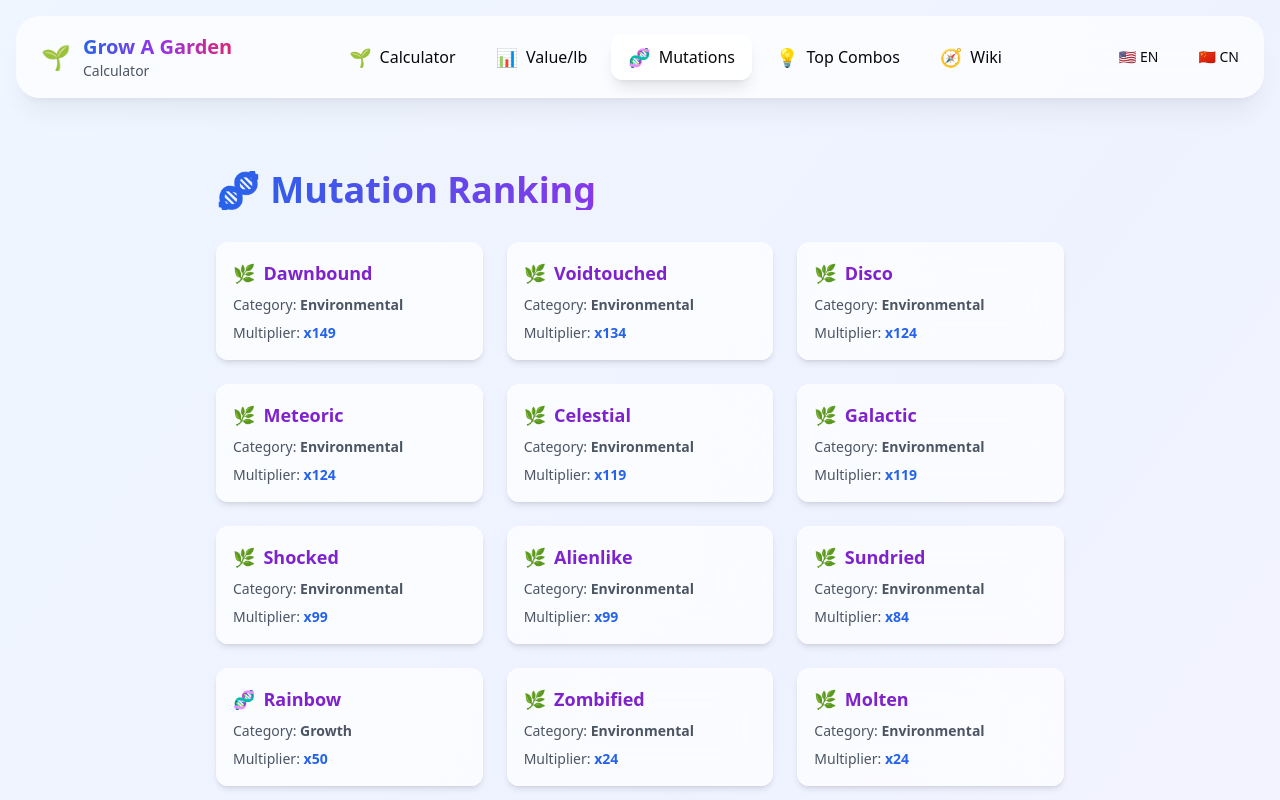
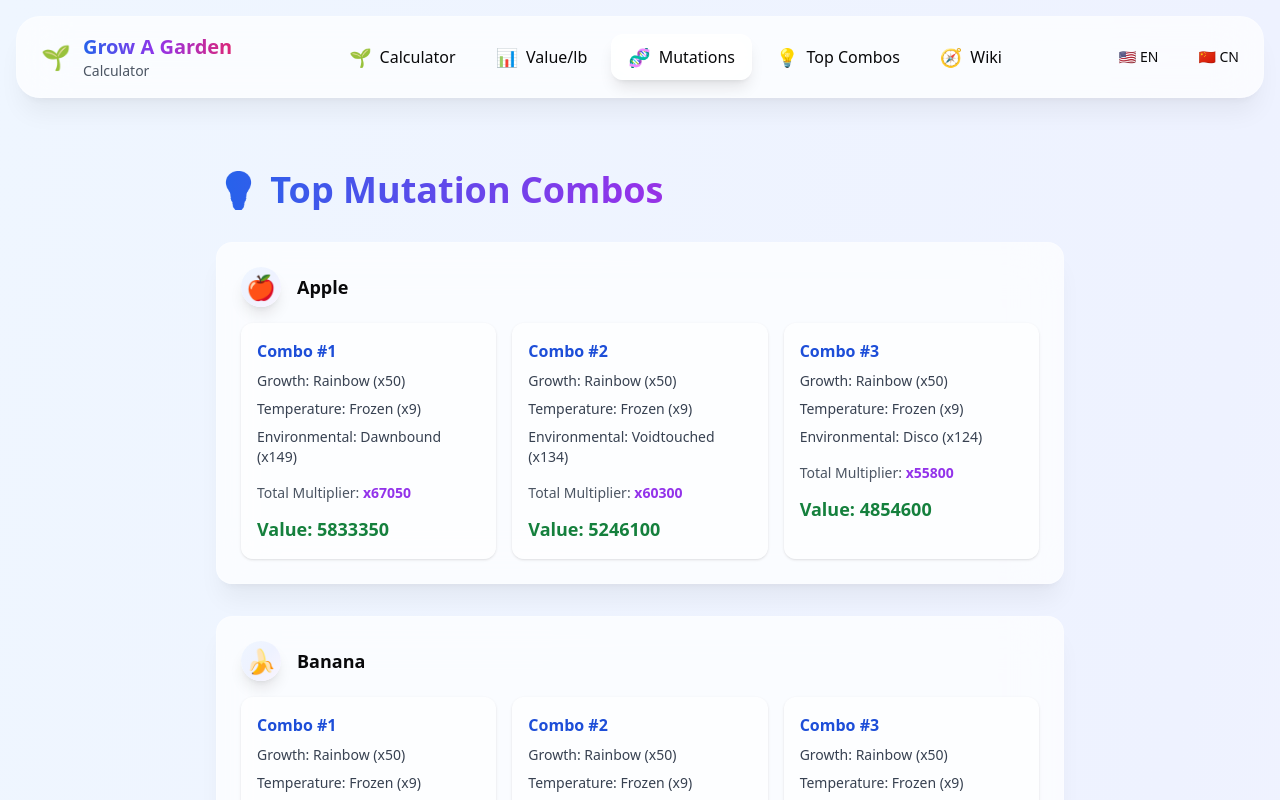
Before and after one commit to linshen005/grow-garden-calculator, a Next.js app: page /mutation-ranking in a window 1280 px wide. Shown: the top 800 px of the page. Built offline with nearby package versions, Linux system fonts and the light colour scheme.

Commit message:
feat: fix build errors and update pages

```diff
--- a/src/app/mutation-ranking/page.tsx
+++ b/src/app/mutation-ranking/page.tsx
@@ -1,31 +1,35 @@
-// 🧬 Mutation Ranking 页面：展示所有 mutation 排行榜
+// 💡 Top Mutation Combos 页面：展示每个作物的最强 mutation 组合
 'use client';
-import { mutations } from '@/lib/data';
+import { crops, getTopMutationCombos } from '@/lib/data';
 
-const categoryMap: Record<string, { label: string; emoji: string }> = {
-  growth: { label: 'Growth', emoji: '🧬' },
-  temperature: { label: 'Temperature', emoji: '❄️' },
-  environmental: { label: 'Environmental', emoji: '🌿' },
-};
-
-export default function MutationRankingPage() {
-  const sorted = [...mutations].sort((a, b) => b.multiplier - a.multiplier);
+export default function TopCombosPage() {
   return (
     <div className="max-w-4xl mx-auto px-6 py-10 space-y-8">
-      <h1 className="text-4xl font-bold gradient-text mb-8">🧬 Mutation Ranking</h1>
-      <div className="grid grid-cols-1 sm:grid-cols-2 md:grid-cols-3 gap-6">
-        {sorted.map((mutation) => {
-          const { label, emoji } = categoryMap[mutation.category];
+      <h1 className="text-4xl font-bold gradient-text mb-8">💡 Top Mutation Combos</h1>
+      <div className="space-y-8">
+        {crops.map((crop) => {
+          const combos = getTopMutationCombos(crop, 3);
           return (
-            <div key={mutation.id} className="glass-card rounded-xl shadow-md p-4 flex flex-col items-start space-y-2 text-left">
-              <div className="text-lg font-bold text-purple-700 flex items-center gap-2">
-                <span>{emoji}</span> {mutation.name}
+            <div key={crop.id} className="glass-card rounded-2xl p-6">
+              <div className="flex items-center gap-4 mb-4">
+                <div className={`w-10 h-10 rounded-full bg-gradient-to-br ${crop.color} flex items-center justify-center text-2xl shadow-lg`}>
+                  {crop.emoji}
+                </div>
+                <div>
+                  <div className="font-bold text-lg">{crop.name}</div>
+                </div>
               </div>
-              <div className="text-sm text-gray-600 font-medium">
-                Category: <span className="font-semibold">{label}</span>
-              </div>
-              <div className="text-sm text-gray-600 font-medium">
-                Multiplier: <span className="font-bold text-blue-600">x{mutation.multiplier}</span>
+              <div className="grid grid-cols-1 md:grid-cols-3 gap-4">
+                {combos.map((combo, idx) => (
+                  <div key={idx} className="bg-white/60 rounded-xl p-4 flex flex-col gap-2 shadow">
+                    <div className="font-semibold text-blue-700">Combo #{idx + 1}</div>
+                    <div className="text-sm text-gray-700">Growth: {combo.growth.name} (x{combo.growth.multiplier})</div>
+                    <div className="text-sm text-gray-700">Temperature: {combo.temperature.name} (x{combo.temperature.multiplier})</div>
+                    <div className="text-sm text-gray-700">Environmental: {combo.environmental.name} (x{combo.environmental.multiplier})</div>
+                    <div className="text-sm text-gray-600 mt-2">Total Multiplier: <span className="font-bold text-purple-600">x{combo.totalMultiplier}</span></div>
+                    <div className="text-lg font-bold text-green-700 mt-1">Value: {combo.value}</div>
+                  </div>
+                ))}
               </div>
             </div>
           );
--- a/src/app/top-combos/page.tsx
+++ b/src/app/top-combos/page.tsx
@@ -1,35 +1,39 @@
-{
-  "name": "nextjs-shadcn",
-  "version": "0.1.0",
-  "private": true,
-  "scripts": {
-    "dev": "next dev",
-    "build": "next build",
-    "start": "next start",
-    "lint": "biome lint --write && tsc --noEmit",
-    "format": "biome format --write"
-  },
-  "dependencies": {
-    "class-variance-authority": "^0.7.1",
-    "clsx": "^2.1.1",
-    "lucide-react": "^0.475.0",
-    "next": "^15.3.2",
-    "react": "^18.3.1",
-    "react-dom": "^18.3.1",
-    "tailwind-merge": "^3.3.0",
-    "tailwindcss-animate": "^1.0.7"
-  },
-  "devDependencies": {
-    "@eslint/eslintrc": "^3.3.1",
-    "@biomejs/biome": "1.9.4",
-    "@types/node": "^20.17.50",
-    "@types/react": "^18.3.22",
-    "@types/react-dom": "^18.3.7",
-    "bippy": "^0.3.16",
-    "eslint": "^9.27.0",
-    "eslint-config-next": "15.1.7",
-    "postcss": "^8.5.3",
-    "tailwindcss": "^3.4.17",
-    "typescript": "^5.8.3"
-  }
+'use client';
+import { crops, getTopMutationCombos } from '@/lib/data';
+
+export default function TopCombosPage() {
+  return (
+    <div className="max-w-4xl mx-auto px-6 py-10 space-y-8">
+      <h1 className="text-4xl font-bold gradient-text mb-8">💡 Top Mutation Combos</h1>
+      <div className="space-y-8">
+        {crops.map((crop) => {
+          const combos = getTopMutationCombos(crop, 3);
+          return (
+            <div key={crop.id} className="glass-card rounded-2xl p-6">
+              <div className="flex items-center gap-4 mb-4">
+                <div className={`w-10 h-10 rounded-full bg-gradient-to-br ${crop.color} flex items-center justify-center text-2xl shadow-lg`}>
+                  {crop.emoji}
+                </div>
+                <div>
+                  <div className="font-bold text-lg">{crop.name}</div>
+                </div>
+              </div>
+              <div className="grid grid-cols-1 md:grid-cols-3 gap-4">
+                {combos.map((combo, idx) => (
+                  <div key={idx} className="bg-white/60 rounded-xl p-4 flex flex-col gap-2 shadow">
+                    <div className="font-semibold text-blue-700">Combo #{idx + 1}</div>
+                    <div className="text-sm text-gray-700">Growth: {combo.growth.name} (x{combo.growth.multiplier})</div>
+                    <div className="text-sm text-gray-700">Temperature: {combo.temperature.name} (x{combo.temperature.multiplier})</div>
+                    <div className="text-sm text-gray-700">Environmental: {combo.environmental.name} (x{combo.environmental.multiplier})</div>
+                    <div className="text-sm text-gray-600 mt-2">Total Multiplier: <span className="font-bold text-purple-600">x{combo.totalMultiplier}</span></div>
+                    <div className="text-lg font-bold text-green-700 mt-1">Value: {combo.value}</div>
+                  </div>
+                ))}
+              </div>
+            </div>
+          );
+        })}
+      </div>
+    </div>
+  );
 }
```
Also changed, not shown: postcss.config.js (renamed from postcss.config.cjs).
